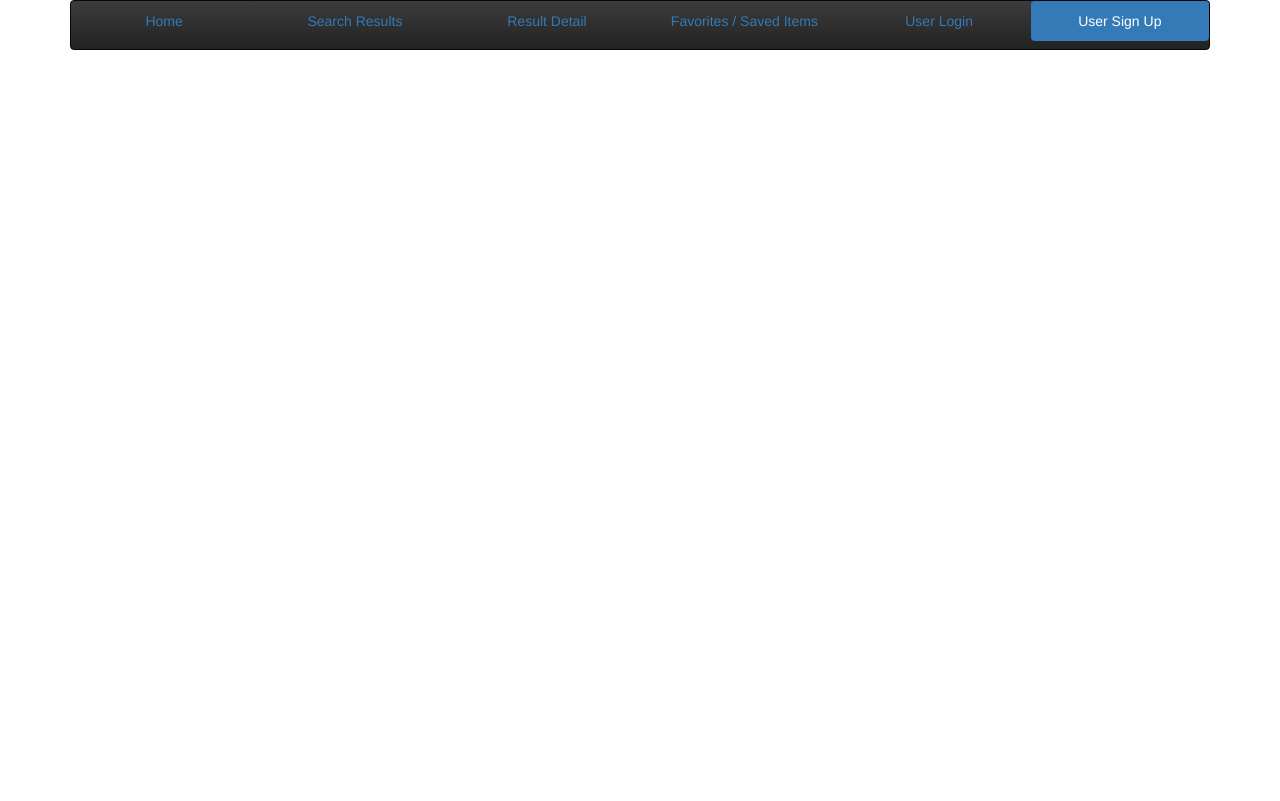
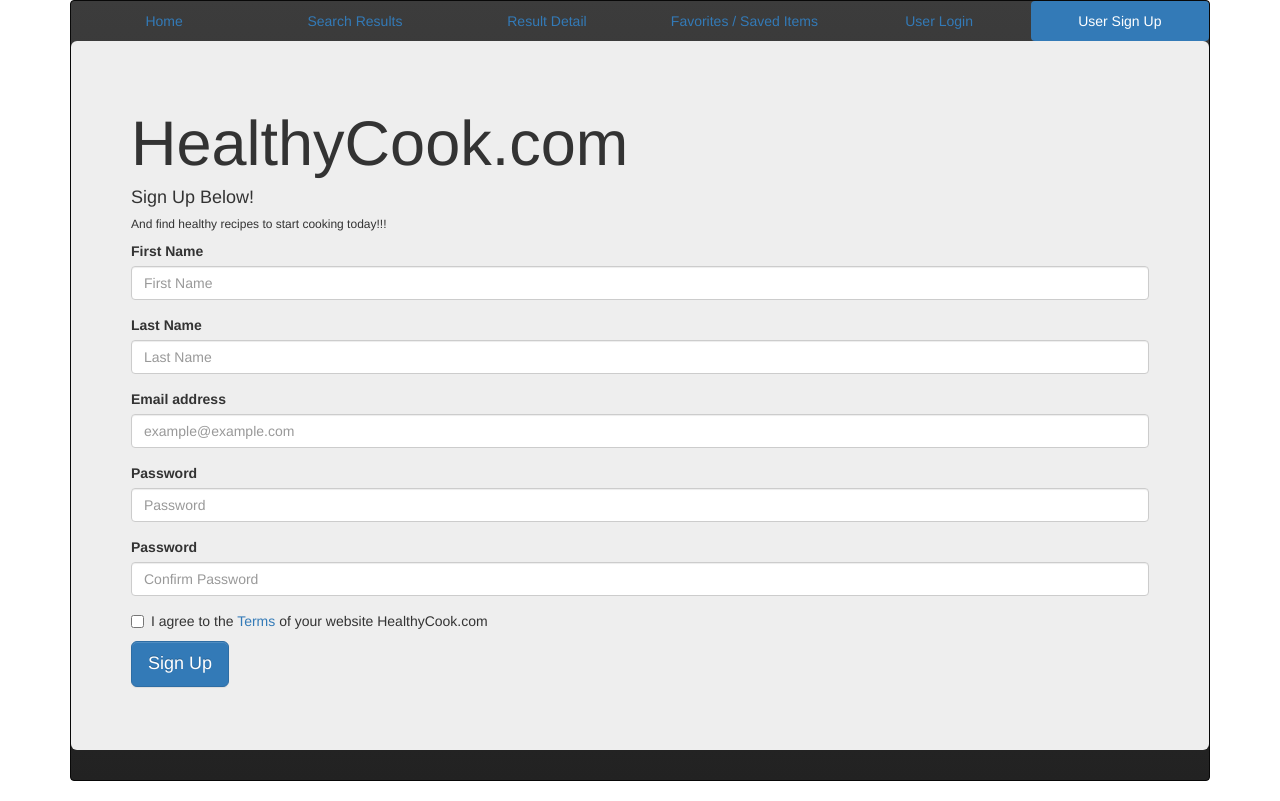
Before and after one commit to doffenbacher/Offenbacher_David_WSP, a plain HTML site: page Project – Prototype/signup.html in a window 1280 px wide. Drawn offline with nearby package versions, Linux system fonts and the light colour scheme.

Commit message:
Playing around with content of html pages

```diff
--- a/Project – Prototype/signup.html
+++ b/Project – Prototype/signup.html
@@ -27,6 +27,47 @@
 					<li class="item6 active"><a href="signup.html">User Sign Up</a></li>
 				</ul>
 
+
+    <div class="jumbotron">
+    	<h1>HealthyCook.com</h1>
+    	<h4>Sign Up Below!</h4>
+    	<h6>And find healthy recipes to start cooking today!!!</h6>
+		<form>
+		  <div class="form-group">
+		  	<label for="inputFirstName">First Name</label>
+			<input type="text" class="form-control"  placeholder="First Name">
+		  </div>
+
+		  <div class="form-group">
+		  <label for="inputLastName">Last Name</label>
+			<input type="text" class="form-control" placeholder="Last Name">
+		  </div>
+
+		  <div class="form-group">
+			<label for="inputEmail">Email address</label>
+			<input type="email" class="form-control" id="inputEmail" placeholder="example@example.com" required>
+		  </div>
+
+		  <div class="form-group">
+			<label for="inputPassword">Password</label>
+			<input type="password" class="form-control" id="inputPassword" placeholder="Password" required>
+		  </div>
+
+		  <div class="form-group">
+			<label for="inputPassword">Password</label>
+			<input type="password" class="form-control" id="inputPassword" placeholder="Confirm Password" required>
+		  </div>
+
+		  <div class="checkbox">
+			<label>
+			  <input type="checkbox" required > I agree to the <a href="http://www.genericwebsite.com/termsandconditions.htm">Terms</a> of your website HealthyCook.com
+			</label>
+		  </div>
+
+		<div class="form-group">
+			<p><a class="btn btn-primary btn-lg" href="results.html" role="button">Sign Up</a></p>
+		</div>
+		</form>
 	</div>
 
 
```
Also changed, not shown: Project – Prototype/home.html (+5 -2 lines), Project – Prototype/login.html (+25 -0 lines), Project – Prototype/results.html (+2 -1 lines).
